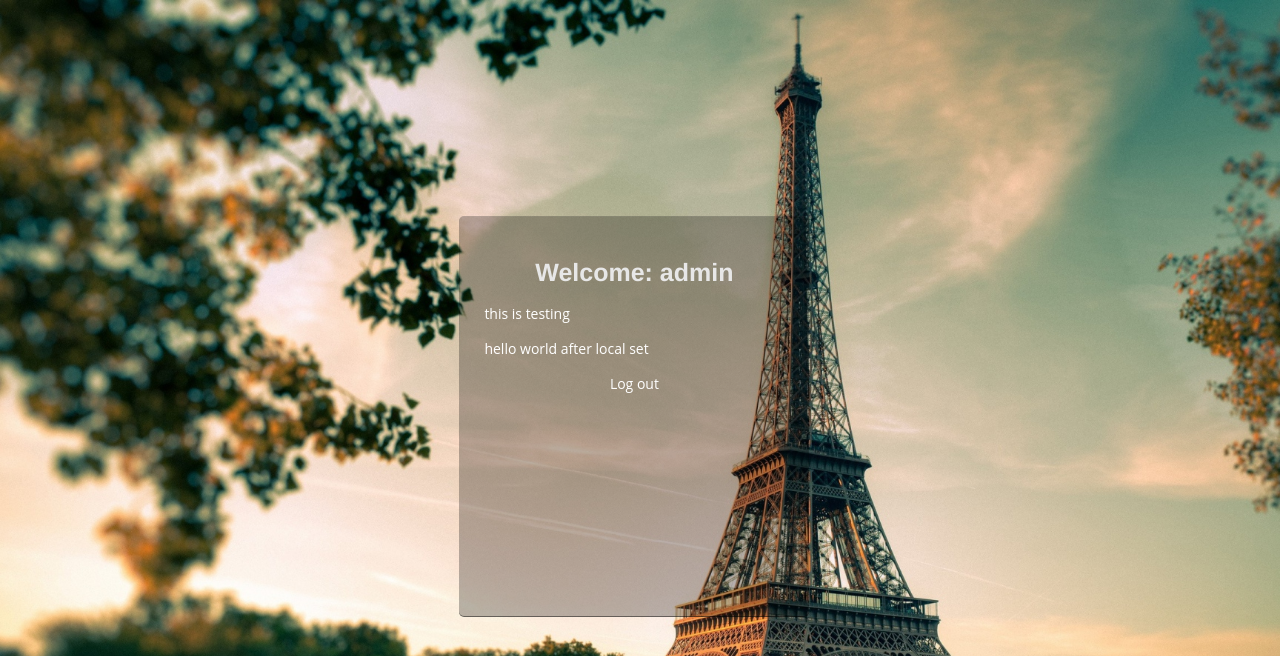
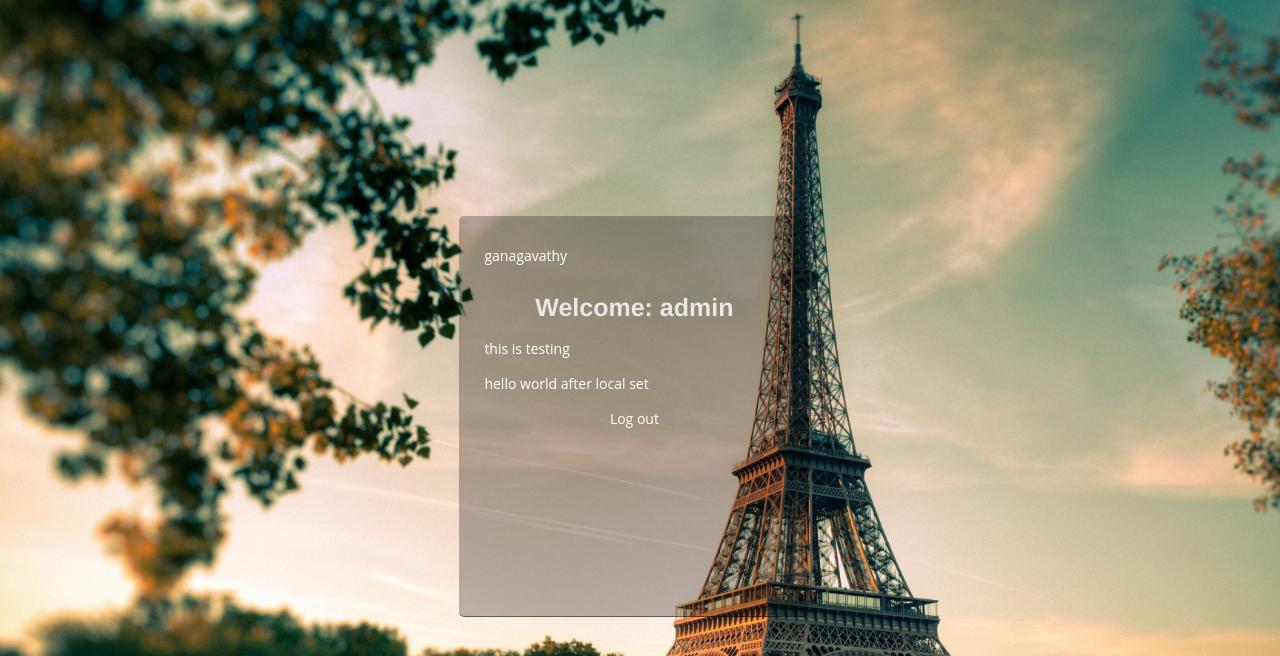
Before and after one commit to DIVYA0904/github_test, a PHP site: page /home.php in a window 1280 px wide. Shown: the top 656 px of the page. Run offline with PHP 8.4, Linux system fonts and the light colour scheme; a user stored in the database is signed in; data comes from the database, SQL or seed files in the repository.

Commit message:
Update home.php

```diff
--- a/home.php
+++ b/home.php
@@ -13,6 +13,7 @@ $row=mysqli_fetch_array($result);
 </head>
 <body>
 <div class="form-wrapper">
+  <p>ganagavathy</p>
     <center><h3>Welcome: <?php echo $row['name']; ?> </h3></center>
     <p>this is testing</p>hello world after local set
 	 <div class="reminder">
```
